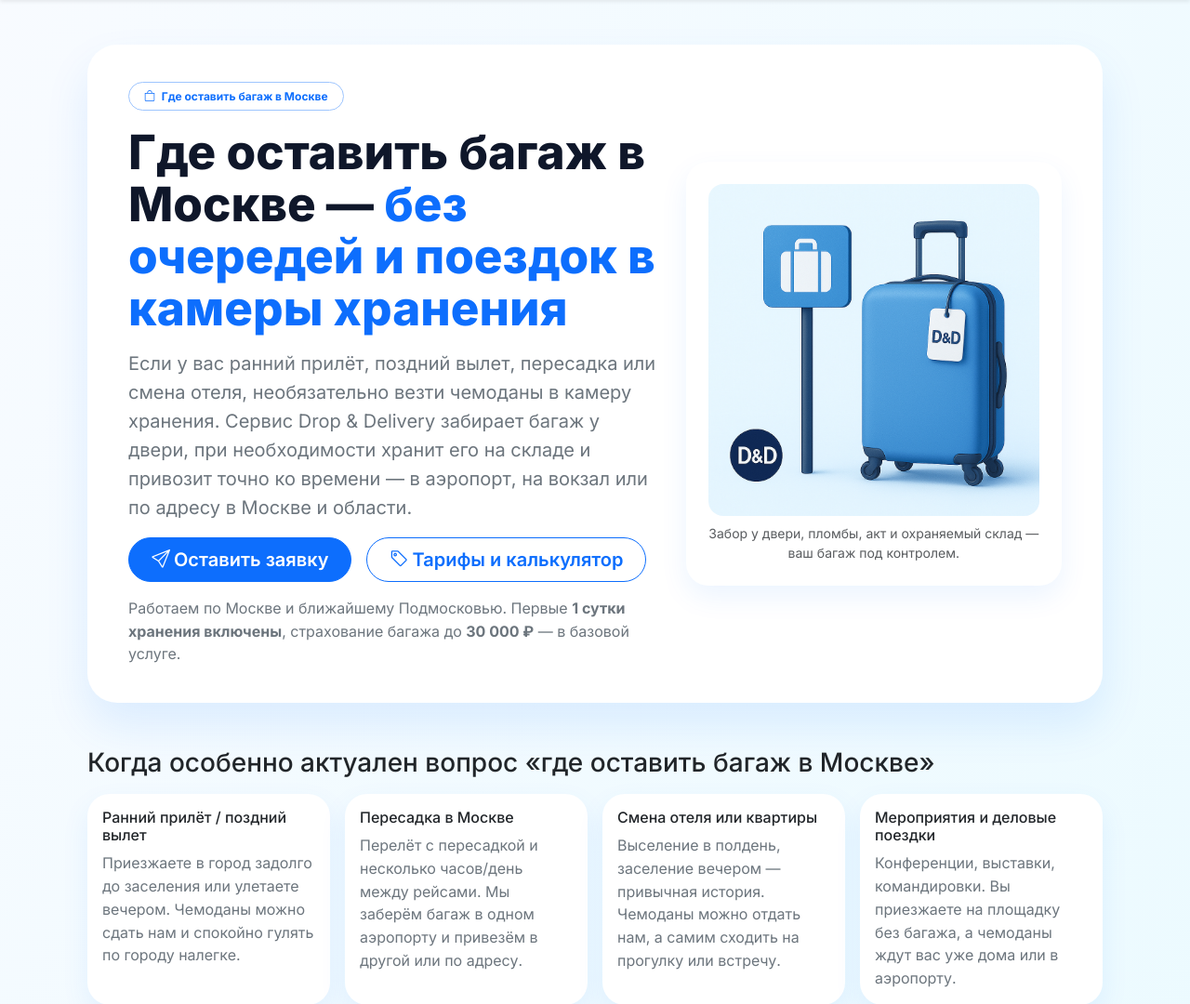
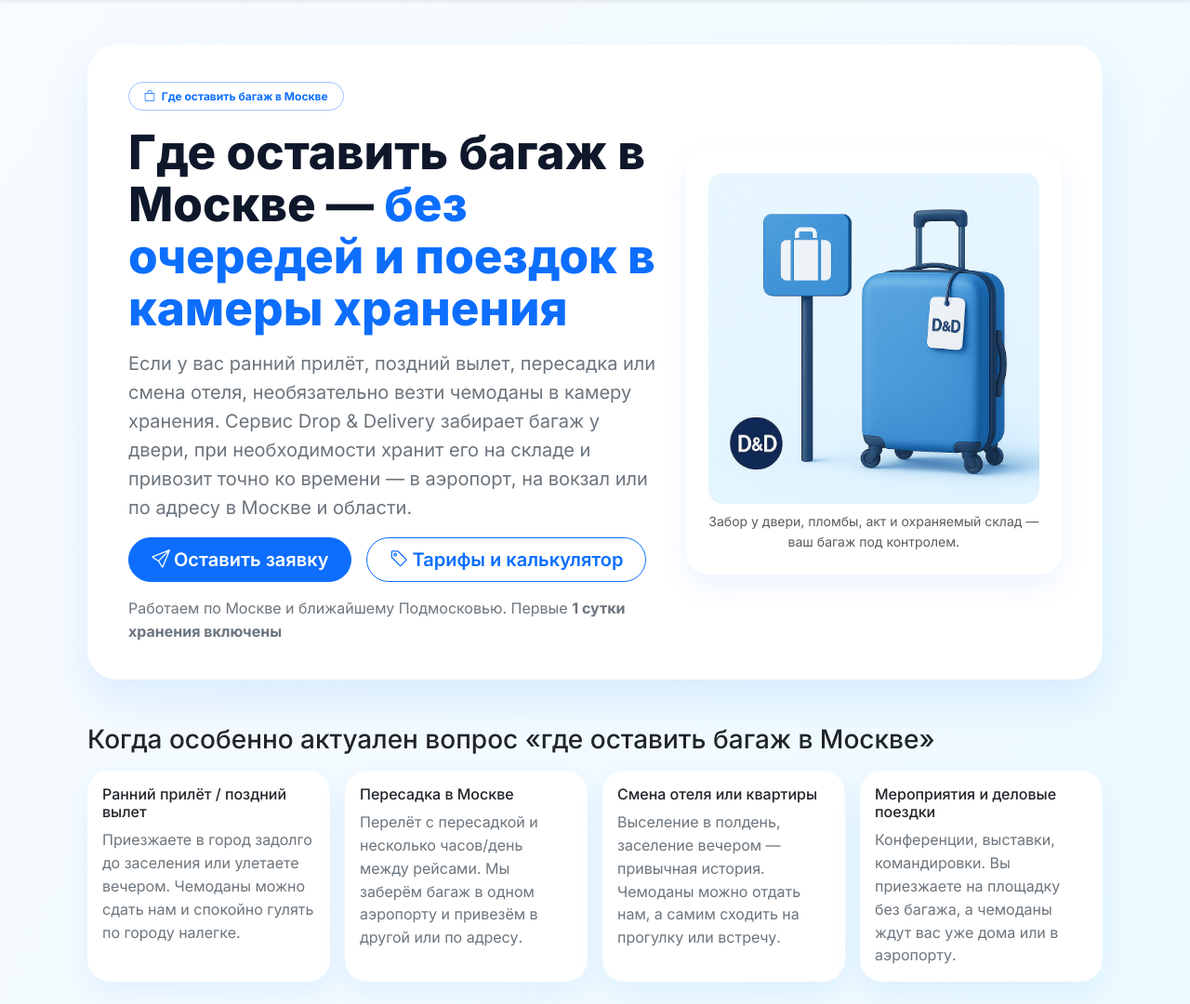
Before and after one commit to IsaevIvann/dd-project, a Django app: page /gde-ostavit-bagazh-v-moskve/ in a window 1280 px wide. Shown: the part 57-1137 px from the top of the page at 93% size. Run offline with Django 5.2, Linux system fonts and the light colour scheme; some libraries are stand-ins or nearby versions.

Commit message:
+ new pages

```diff
--- a/src/core/templates/core/where_to_leave_luggage.html
+++ b/src/core/templates/core/where_to_leave_luggage.html
@@ -109,8 +109,7 @@
           </a>
         </div>
         <p class="text-secondary mt-3 mb-0">
-          Работаем по Москве и ближайшему Подмосковью. Первые <b>1 сутки хранения включены</b>, страхование багажа до
-          <b>30&nbsp;000 ₽</b> — в базовой услуге.
+          Работаем по Москве и ближайшему Подмосковью. Первые <b>1 сутки хранения включены</b>
         </p>
       </div>
       <div class="col-lg-5">
@@ -300,7 +299,6 @@
         <div id="w3" class="accordion-collapse collapse" data-bs-parent="#faqWhere">
           <div class="accordion-body text-secondary">
             При передаче багажа мы пломбируем чемоданы, фиксируем номера пломб и состояние в акте, делаем фото.
-            Багаж хранится на охраняемом складе, включено страхование до 30&nbsp;000 ₽.
           </div>
         </div>
       </div>
@@ -340,7 +338,7 @@
       {
         "@type":"Question",
         "name":"Насколько безопасно оставлять багаж в сервисе Drop & Delivery?",
-        "acceptedAnswer":{"@type":"Answer","text":"Багаж пломбируется, фиксируется в акте с номерами пломб и фотографиями, хранится на охраняемом складе. Включено страхование до 30 000 ₽."}
+        "acceptedAnswer":{"@type":"Answer","text":"Багаж пломбируется, фиксируется в акте с номерами пломб и фотографиями, хранится на охраняемом складе. "}
       },
       {
         "@type":"Question",
```
